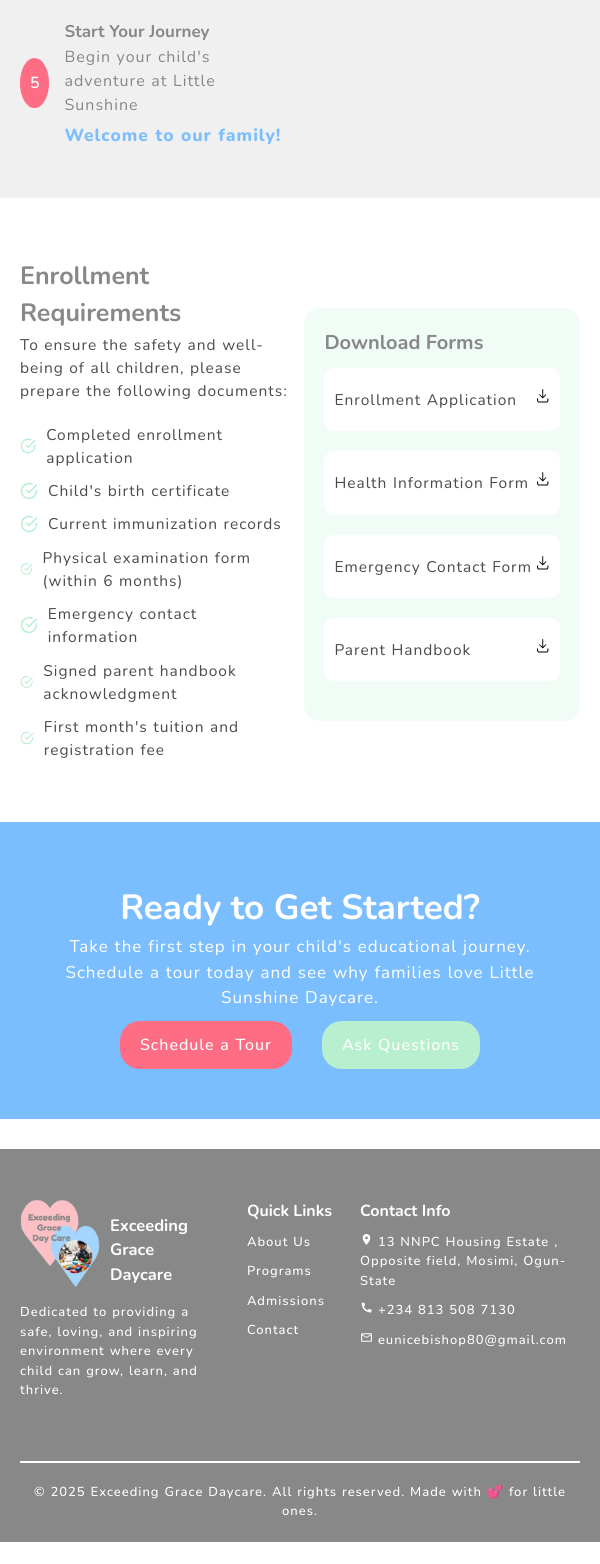
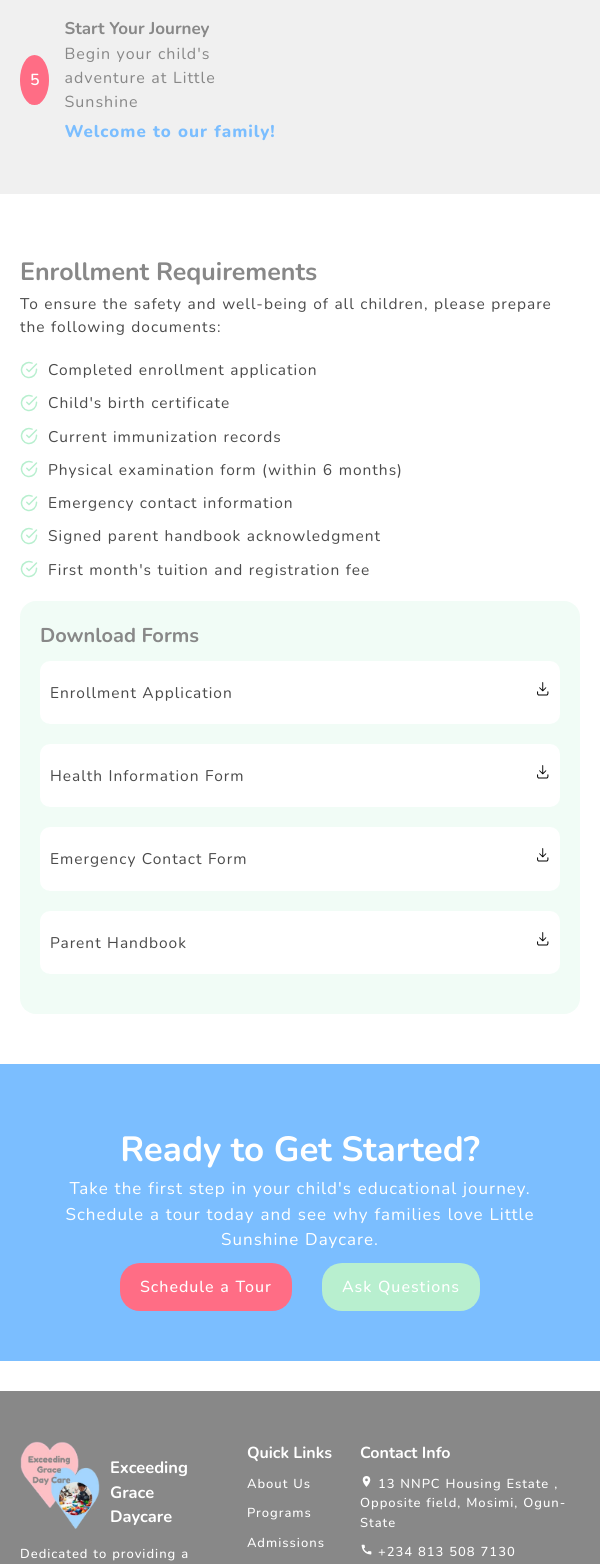
Before and after one commit to oloruntobi-grace-ayomide/ExceedingGrace, a React (Vite) app: page /admissions in a window 600 px wide. Shown: the part 900-2464 px from the top of the page. Before the commit the page ends 2442 px from the top, so only its background shows below. Built offline with nearby package versions, Linux system fonts and the light colour scheme.

Commit message:
add another screens sizes

```diff
--- a/src/App.css
+++ b/src/App.css
@@ -2352,52 +2352,88 @@ option[disabled], input[type="date"] {
   font-size:15.5px;
 }
 
-
-  /*
+.values-section .values-grid {
+  column-gap:10px;
+}
 
 .programs-overview .program-item {
-  column-gap:5%;
+  display: flex;
+  flex-direction:column;
+  column-gap:1%;
+  margin-top:20px;
+  margin-bottom:50px;
+}
+
+.programs-overview .program-item.reverse {
+  flex-direction: column;
 }
 
 .programs-overview .image-placeholder {
-  width:40%;
-  height:380px;
+  width:100%;
+  height:350px;
+  margin-bottom:20px;
 }
 
 .programs-overview .program-details {
-  width: 55%;
-}
-
-.programs-overview .program-header h2 {
-  font-size:24px;
+  width:100%;
+}
+
+.requirements-section {
+  display: flex;
+  flex-direction: column;
+}
+
+.requirements-section .requirement-body-content {
+  width:100%;
+  margin-bottom:10px;
+}
+
+.requirements-section .form-downloads {
+  width:100%;
+}
+
+.cta-section p,
+.faq-contact-section p.faq-contact-subheading{
+  width:95%;
+}
+
+.enrollment-section .step-info span {
+  font-size:17px;
+}
+
+.footer-bottom{
+  font-size:12px;
+}
+
+.faq-section {
+  padding:60px 5%;
+}
+
+.faq-section .faq-question {
+  font-size:15.5px;
 }
 
 .faq-contact-section .faq-contact-grid {
-  width:98%;
+  column-gap:10px;
+  grid-template-columns: repeat(2, 1fr);
+  width:99%;
+  margin:25px auto;
 }
 
 .faq-contact-section .faq-contact-card {
-  padding:23px 8px;
-}
-
-.faq-contact-section .faq-contact-card p {
-  font-size:15px;
-}
-
-.info-section .info-grid {
-  grid-template-columns: repeat(2, 1fr);
-}
- */
-}
-
-@media screen  and (max-width:600px){}
+  padding:20px 8px;
+}
+
+.faq-contact-section .faq-contact-card h3 {
+  font-size:20px;
+}
+
+}
 
 @media screen and (max-width:600px) and (min-width:480px) {}
 
 @media screen and (max-width:480px){}
 
-@media screen  and (max-width:466px){}
-
 @media screen  and (max-width:430px){}
 
 @media screen  and (max-width:400px){}
```
